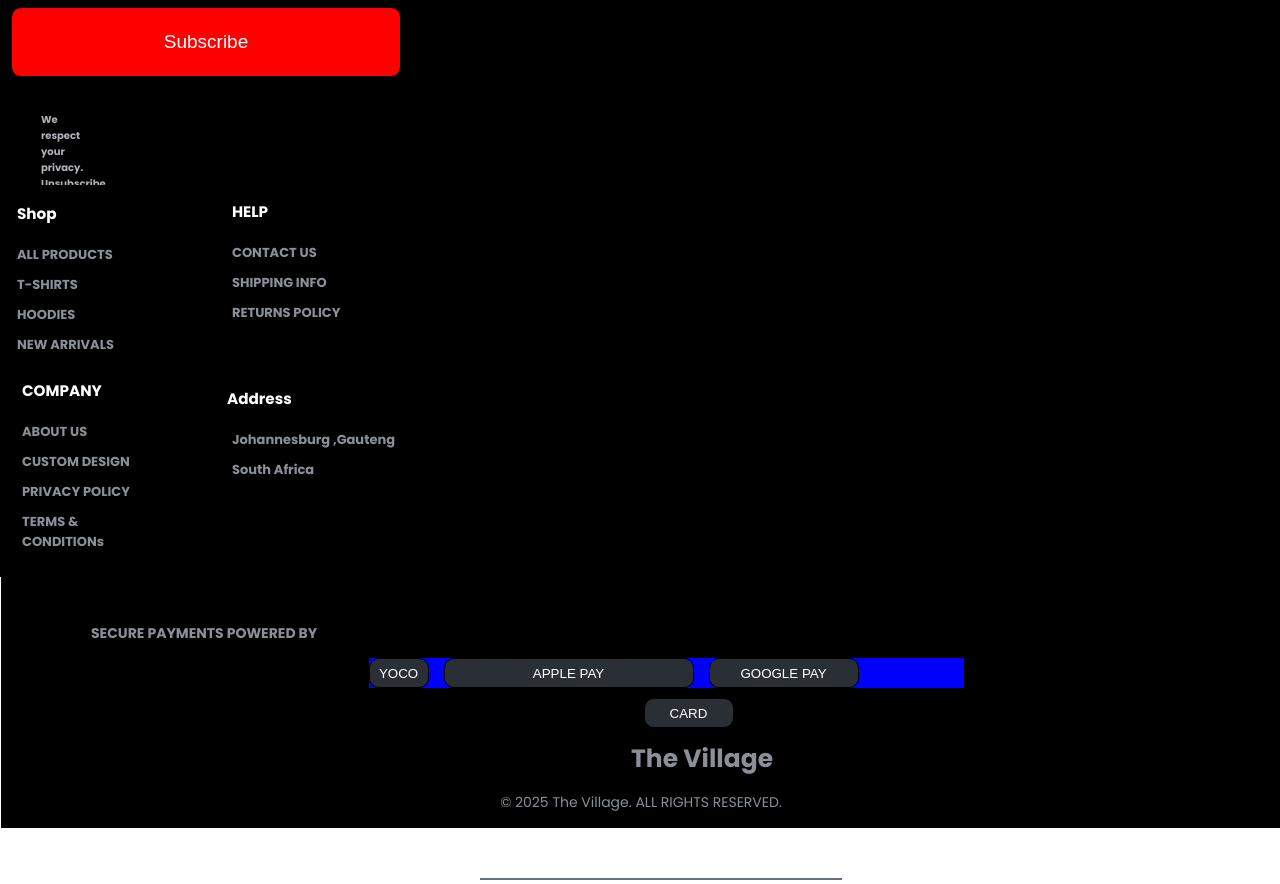
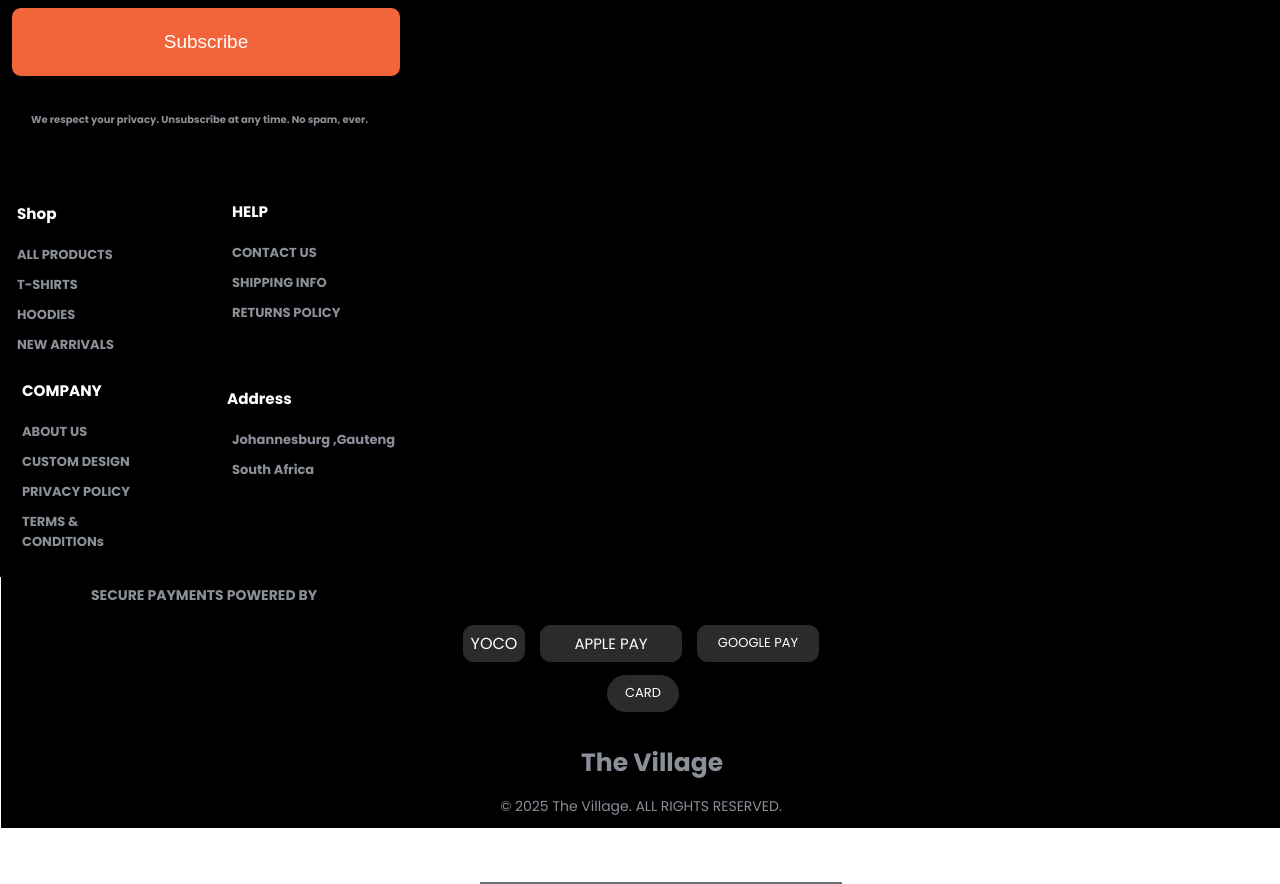
Before and after one commit to standfod/thevaillage, a plain HTML site: page index.html in a window 1280 px wide. Shown: the part 2753-3637 px from the top of the page. Drawn offline with Linux system fonts and the light colour scheme.

Commit message:
fixing ui

```diff
--- a/index.html
+++ b/index.html
@@ -156,10 +156,10 @@ UNMATCHED EDGE AND VISION.</h3>
 <h3 class="pay">SECURE PAYMENTS POWERED BY</h3>
 </div>
 <div class="buttons">
-   <button class="buttons1">YOCO</button>
-   <button class="buttons2">APPLE PAY</button>
-   <button class="buttons3">GOOGLE PAY</button>
-   <button class="buttons4">CARD</button>
+  <div class="pay1">YOCO</div>
+  <div class="pay2">APPLE PAY</div>
+  <div class="pay3">GOOGLE PAY</div>
+  <div class="pay4">CARD</div>
 
 </div>
 
--- a/style.css
+++ b/style.css
@@ -6,7 +6,7 @@ body{
 
  /**{
     outline: solid 1px red;
-}**/
+} /
 
 
 /* form here is header section**/
@@ -518,18 +518,17 @@ font-family: Poppins;
      background-color: #F2643A;
      color: white;
      font-size: 19px;
-     background-color: red;
 }
 
 .words3{
     position: relative;
-    left: 40px;
+    left: 30px;
     font-family: Poppins;
     font-size: 10px;
     font-weight: bolder;
-    color: #B0B3B8;
     top: 25px;
-    width: 30px;
+    width: 350px;
+    color: #8A8F98;
 }
 
 #footer{
@@ -652,6 +651,7 @@ li{
 .pay{
     position: relative;
     left: 90px;
+    bottom: 35px;
     font-size: 14px;
     color: #8A8F98;
     width: 300px;
@@ -665,54 +665,64 @@ li{
  }
 
  .buttons{
-   display: flex;
-   gap: 15px;
-   margin-left: 50px;
-   position: relative;
-   top: 10px;
-   background-color: blue;
+    display: flex;
+    gap: 15px;
+    position: relative;
+    bottom: 20px;
+
  }
 
- .buttons1{
-    border: none;
-    border: solid 1px black;
+ .pay1{
+    display: flex;
+    justify-content: center;
+    align-items: center;
+    border: solid 1px #2B2B2B;
     width: 60px;
-    height: 30px;
+    height: 35px;
     border-radius: 10px;
-    background-color: #2A2F36;
-    color: #FFFFFF;
+    text-align: center;
+    background-color: #2B2B2B;
  }
 
- .buttons4{
-    position: relative;
-    top: 40px;
-    right: 230px;
-    border: none;
-    border: solid 1px black;
-    width: 90px;
-    height: 30px;
+ .pay2{
+    display: flex;
+    justify-content: center;
+    align-items: center;
+    border: solid 1px #2B2B2B;
+    width: 140px;
+    font-size: 15px;
     border-radius: 10px;
-    background-color: #2A2F36;
-    color: white;
+    height: 35px;
+    background-color: #2B2B2B;
  }
 
- .buttons2{
-   border: solid 1px black;
-   width: 250px;
-   height: 30px;
-   border-radius: 10px;
-   background-color: #2A2F36;
-   color: white;
- }
+ .pay4{
+    display: flex;
+    justify-content: center;
+    align-items: center;
+    border: solid 1px #2B2B2B   ;
+    width: 70px;
+    font-size: 13px;
+    height: 35px;
+    border-radius: 30px;
+    position: absolute;
+    top: 50px;
+    right: 140px;
+    background-color: #2B2B2B;
 
- .buttons3{
-    border: none;
-    border: solid 1px black;
-    width: 150px;
-    height: 30px;
-    background-color: #2A2F36;
-    color: white;
+
+}
+
+ .pay3{
+    display: flex;
+    justify-content: center;
+    align-items: center;
+    border: solid 1px #2B2B2B;
+    width: 120px;
+    height: 35px;
     border-radius: 10px;
+    background-color: #2B2B2B;
+    font-size: 13px;
  }
 
 
@@ -740,7 +750,7 @@ li{
 
  .villages{
     position: relative;
-    left: 90px;
+    left: 40px;
     top: 35px;
     font-size: 25px;
     color: #8A8F98;
```
